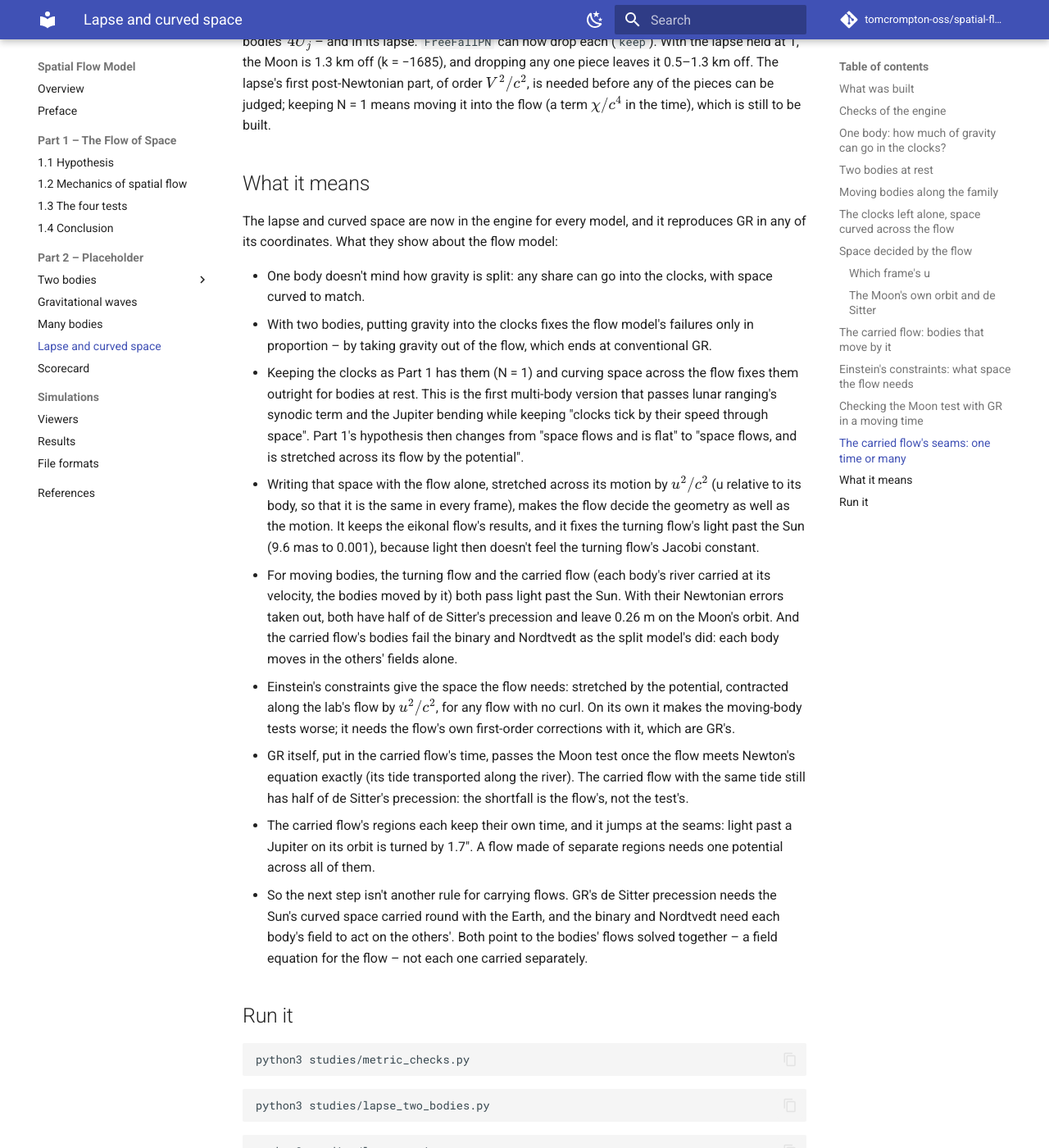
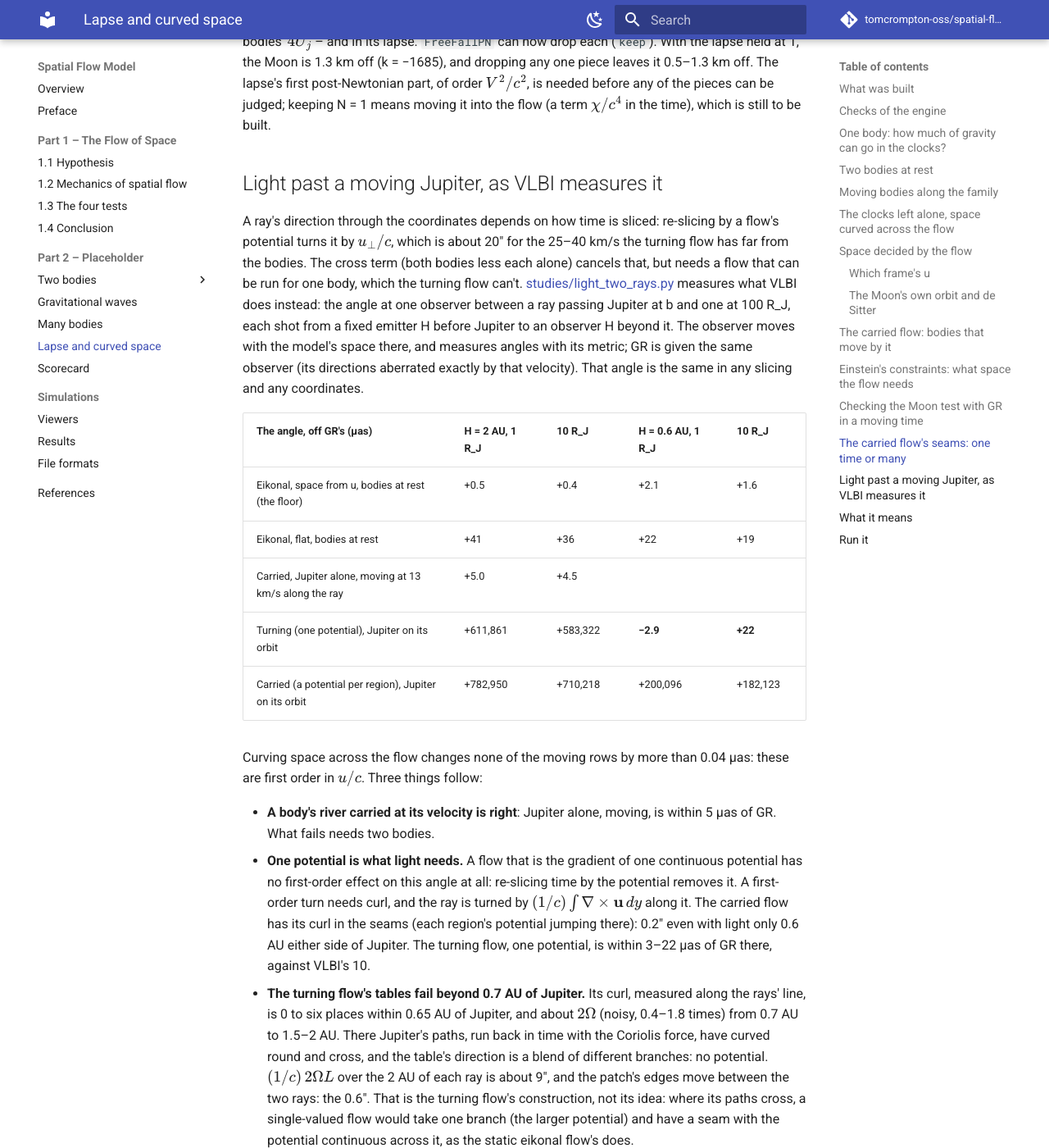
Before and after one commit to tomcrompton-oss/spatial-flow-model, an MkDocs documentation site: the page built from docs/lapse-curved-space.md, in a window 1280 px wide and 1400 px high, scrolled down 13967 px. Shown: the whole window at 82% size. Built offline with MkDocs 1.6.1 and Material for MkDocs 9.7.7, drawn with Linux system fonts in a browser that asks for light colours; comment, search, counter and statistics services are not loaded; some of the changed text lies outside the part shown.

Commit message:
Docs: light past a moving Jupiter as VLBI measures it - one potential is what light needs
Within 0.6 AU of Jupiter the turning flow (one potential) is 3-22 uas off GR and the carried flow (a potential per
region) 0.2". Jupiter's river carried alone passes (5 uas). The turning flow's 0.6" at 2 AU is its tables' zone
beyond 0.7 AU, where Jupiter's Coriolis-curved paths cross and the blended direction has curl ~2 Omega.

Co-Authored-By: Claude Opus 5.5 <noreply@anthropic.com>

````diff
--- a/docs/lapse-curved-space.md
+++ b/docs/lapse-curved-space.md
@@ -443,6 +443,47 @@ dropping any one piece leaves it 0.5–1.3 km off. The lapse's first post-Newton
 needed before any of the pieces can be judged; keeping N = 1 means moving it into the flow (a term $\chi/c^4$ in the
 time), which is still to be built.
 
+## Light past a moving Jupiter, as VLBI measures it
+
+A ray's direction through the coordinates depends on how time is sliced: re-slicing by a flow's potential turns it
+by $u_\perp/c$, which is about 20″ for the 25–40 km/s the turning flow has far from the bodies. The cross term (both
+bodies less each alone) cancels that, but needs a flow that can be run for one body, which the turning flow can't.
+[studies/light_two_rays.py](https://github.com/tomcrompton-oss/spatial-flow-model/blob/main/studies/light_two_rays.py)
+measures what VLBI does instead: the angle at one observer between a ray passing Jupiter at b and one at 100 R_J,
+each shot from a fixed emitter H before Jupiter to an observer H beyond it. The observer moves with the model's space
+there, and measures angles with its metric; GR is given the same observer (its directions aberrated exactly by that
+velocity). That angle is the same in any slicing and any coordinates.
+
+| The angle, off GR's (µas) | H = 2 AU, 1 R_J | 10 R_J | H = 0.6 AU, 1 R_J | 10 R_J |
+| --- | --- | --- | --- | --- |
+| Eikonal, space from u, bodies at rest (the floor) | +0.5 | +0.4 | +2.1 | +1.6 |
+| Eikonal, flat, bodies at rest | +41 | +36 | +22 | +19 |
+| Carried, Jupiter alone, moving at 13 km/s along the ray | +5.0 | +4.5 | | |
+| Turning (one potential), Jupiter on its orbit | +611,861 | +583,322 | **−2.9** | **+22** |
+| Carried (a potential per region), Jupiter on its orbit | +782,950 | +710,218 | +200,096 | +182,123 |
+
+Curving space across the flow changes none of the moving rows by more than 0.04 µas: these are first order in
+$u/c$. Three things follow:
+
+- **A body's river carried at its velocity is right**: Jupiter alone, moving, is within 5 µas of GR. What fails needs
+  two bodies.
+- **One potential is what light needs.** A flow that is the gradient of one continuous potential has no first-order
+  effect on this angle at all: re-slicing time by the potential removes it. A first-order turn needs curl, and the
+  ray is turned by $(1/c)\int \nabla\times\mathbf u\,dy$ along it. The carried flow has its curl in the seams (each
+  region's potential jumping there): 0.2″ even with light only 0.6 AU either side of Jupiter. The turning flow, one
+  potential, is within 3–22 µas of GR there, against VLBI's 10.
+- **The turning flow's tables fail beyond 0.7 AU of Jupiter.** Its curl, measured along the rays' line, is 0 to six
+  places within 0.65 AU of Jupiter, and about $2\Omega$ (noisy, 0.4–1.8 times) from 0.7 AU to 1.5–2 AU. There
+  Jupiter's paths, run back in time with the Coriolis force, have curved round and cross, and the table's direction
+  is a blend of different branches: no potential. $(1/c)\,2\Omega L$ over the 2 AU of each ray is about 9″, and the
+  patch's edges move between the two rays: the 0.6″. That is the turning flow's construction, not its idea: where
+  its paths cross, a single-valued flow would take one branch (the larger potential) and have a seam with the
+  potential continuous across it, as the static eikonal flow's does.
+
+So for moving bodies the flow needs what the static eikonal flow has: one potential over all of space, its seams
+where the bodies' potentials are equal. The carried flow has a potential for each region; the turning flow has one,
+but only near the bodies.
+
 ## What it means
 
 The lapse and curved space are now in the engine for every model, and it reproduces GR in any of its coordinates.
@@ -470,7 +511,8 @@ What they show about the flow model:
   tide transported along the river). The carried flow with the same tide still has half of de Sitter's precession:
   the shortfall is the flow's, not the test's.
 - The carried flow's regions each keep their own time, and it jumps at the seams: light past a Jupiter on its orbit
-  is turned by 1.7″. A flow made of separate regions needs one potential across all of them.
+  is turned by 1.7″. A flow made of separate regions needs one potential across all of them. Measured as VLBI does,
+  the turning flow – one potential – is within 3–22 µas of GR near Jupiter, and the carried flow 0.2″ off.
 - So the next step isn't another rule for carrying flows. GR's de Sitter precession needs the Sun's curved space carried
   round with the Earth, and the binary and Nordtvedt need each body's field to act on the others'. Both point to the
   bodies' flows solved together – a field equation for the flow – not each one carried separately.
@@ -490,6 +532,10 @@ python3 studies/lapse_moving.py
 ```
 
 ```bash
+python3 studies/light_two_rays.py 0.6
+```
+
+```bash
 python3 studies/lapse_moon.py 90 differenced
 ```
 
````
Also changed, not shown: docs/scorecard.md (+4 -1 lines).
